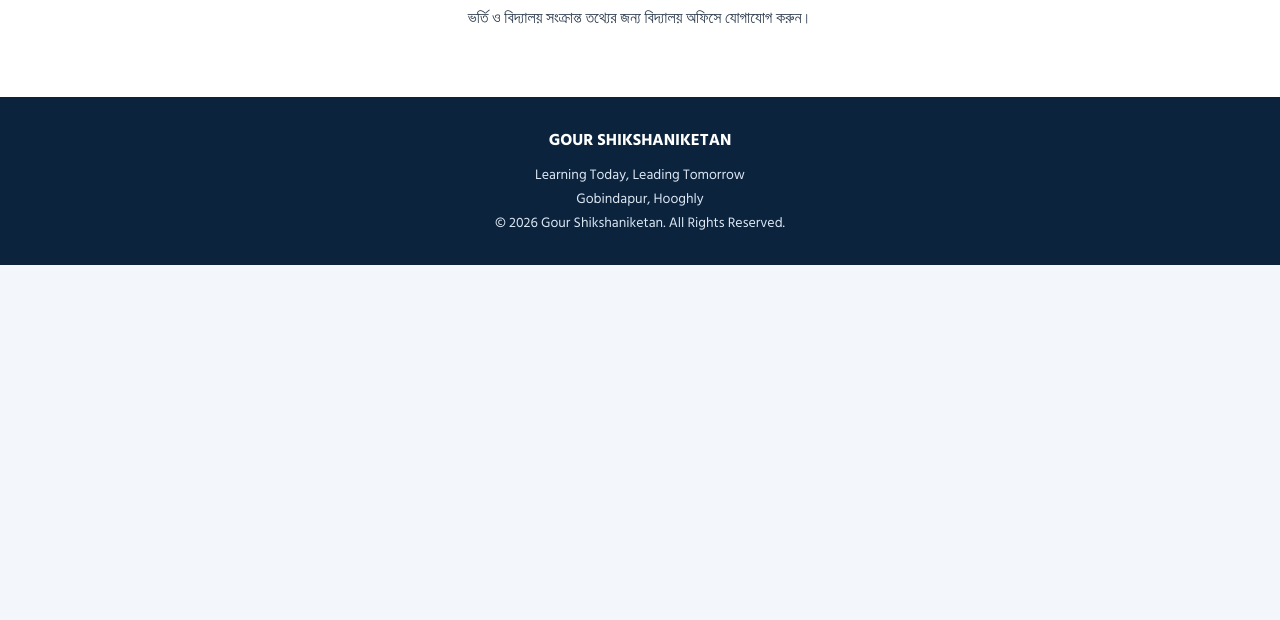
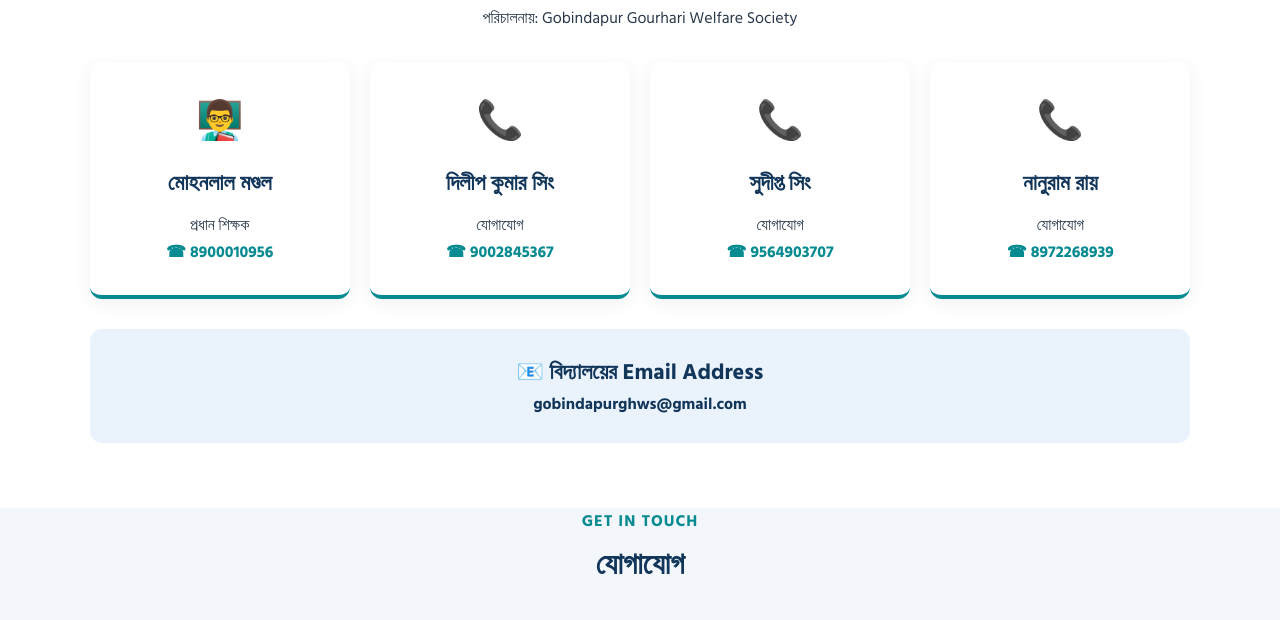
Before and after one commit to sudiptachemistry8-eng/gour_shikshaniketan, a plain HTML site: page index.html in a window 1280 px wide. Shown: the part 2927-3547 px from the top of the page. Before the commit the page ends 3192 px from the top, so only its background shows below. Drawn offline with Linux system fonts and the light colour scheme.

Commit message:
Update school contact details

```diff
--- a/index.html
+++ b/index.html
@@ -492,7 +492,87 @@ footer h3 {
   <a class="btn" href="#contact">যোগাযোগ করুন</a>
 </section>
 
+
 <section class="section contact" id="contact">
+
+  <div class="section-title">
+    <span>GET IN TOUCH</span>
+    <h2>যোগাযোগ করুন</h2>
+    <p>বিদ্যালয় সংক্রান্ত যেকোনো তথ্যের জন্য যোগাযোগ করুন</p>
+  </div>
+
+  <h3>GOUR SHIKSHANIKETAN</h3>
+  <p>Gobindapur, Hooghly, West Bengal</p>
+  <p>পরিচালনায়: Gobindapur Gourhari Welfare Society</p>
+
+  <div class="cards" style="margin-top:30px">
+
+    <div class="card">
+      <div class="card-icon">👨‍🏫</div>
+      <h3>মোহনলাল মণ্ডল</h3>
+      <p>প্রধান শিক্ষক</p>
+      <a href="tel:8900010956"
+      style="color:#078b91;font-weight:bold">
+      ☎ 8900010956
+      </a>
+    </div>
+
+    <div class="card">
+      <div class="card-icon">📞</div>
+      <h3>দিলীপ কুমার সিং</h3>
+      <p>যোগাযোগ</p>
+      <a href="tel:9002845367"
+      style="color:#078b91;font-weight:bold">
+      ☎ 9002845367
+      </a>
+    </div>
+
+    <div class="card">
+      <div class="card-icon">📞</div>
+      <h3>সুদীপ্ত সিং</h3>
+      <p>যোগাযোগ</p>
+      <a href="tel:9564903707"
+      style="color:#078b91;font-weight:bold">
+      ☎ 9564903707
+      </a>
+    </div>
+
+    <div class="card">
+      <div class="card-icon">📞</div>
+      <h3>নানুরাম রায়</h3>
+      <p>যোগাযোগ</p>
+      <a href="tel:8972268939"
+      style="color:#078b91;font-weight:bold">
+      ☎ 8972268939
+      </a>
+    </div>
+
+  </div>
+
+  <div style="
+    background:#eaf3fc;
+    padding:25px;
+    border-radius:12px;
+    margin-top:30px;
+    text-align:center;
+  ">
+
+    <h3>📧 বিদ্যালয়ের Email Address</h3>
+
+    <a href="mailto:gobindapurghws@gmail.com"
+    style="
+      color:#12365a;
+      font-weight:bold;
+      font-size:16px;
+      word-break:break-word;
+    ">
+    gobindapurghws@gmail.com
+    </a>
+
+  </div>
+
+</section>
+
   <div class="section-title">
     <span>GET IN TOUCH</span>
     <h2>যোগাযোগ</h2>
```
